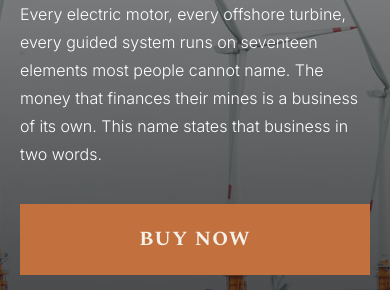
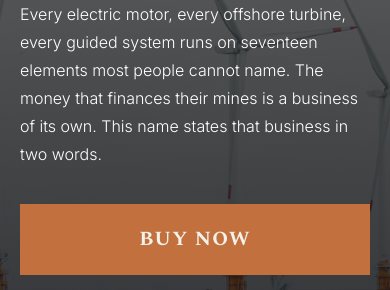
Before and after one commit to primedomaincapital/rareearthroyalties, a plain HTML site: page index.html in a window 390 px wide. Shown: the part 427-717 px from the top of the page. Drawn offline with nearby package versions, Linux system fonts and the light colour scheme.

Commit message:
Deepen hero scrim in @media(max-width:900px) from rgba(20,22,26,.48) to rgba(20,22,26,.68) for readability

```diff
--- a/index.html
+++ b/index.html
@@ -244,7 +244,7 @@
   @media(max-width:900px){
     header.site{background:rgba(20,22,26,1)}
     .hero .inner{padding-top:132px}
-    .hero .shade{background:linear-gradient(180deg,rgba(20,22,26,.78) 0%,rgba(20,22,26,.48) 42%,rgba(20,22,26,.92) 100%)}
+    .hero .shade{background:linear-gradient(180deg,rgba(20,22,26,.78) 0%,rgba(20,22,26,.68) 42%,rgba(20,22,26,.92) 100%)}
     .hero .kicker{color:#ffffff;letter-spacing:.18em}
     .hero h1{font-size:clamp(44px,11vw,72px)}
     .hero-sub{color:#ffffff}
```
